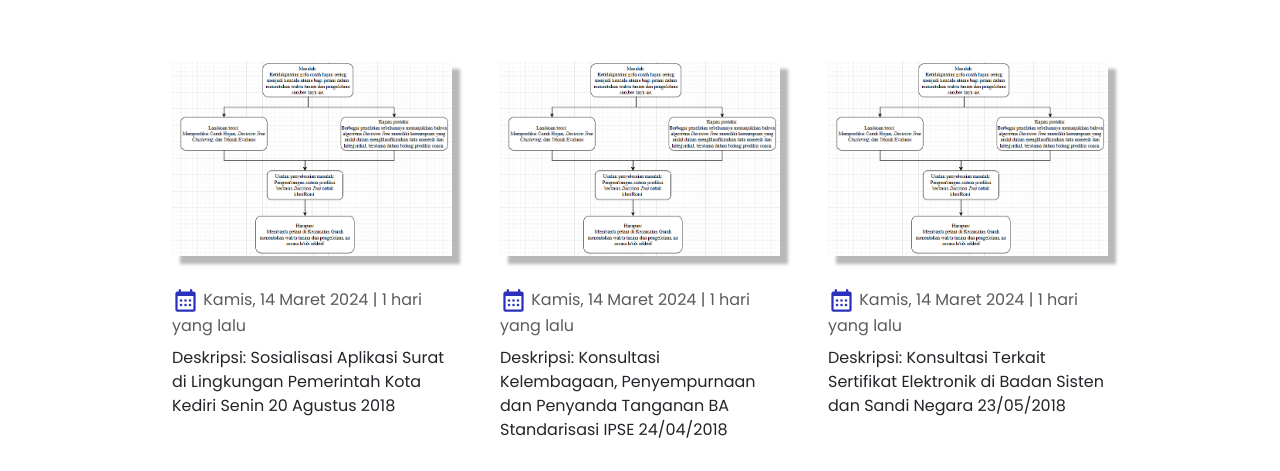
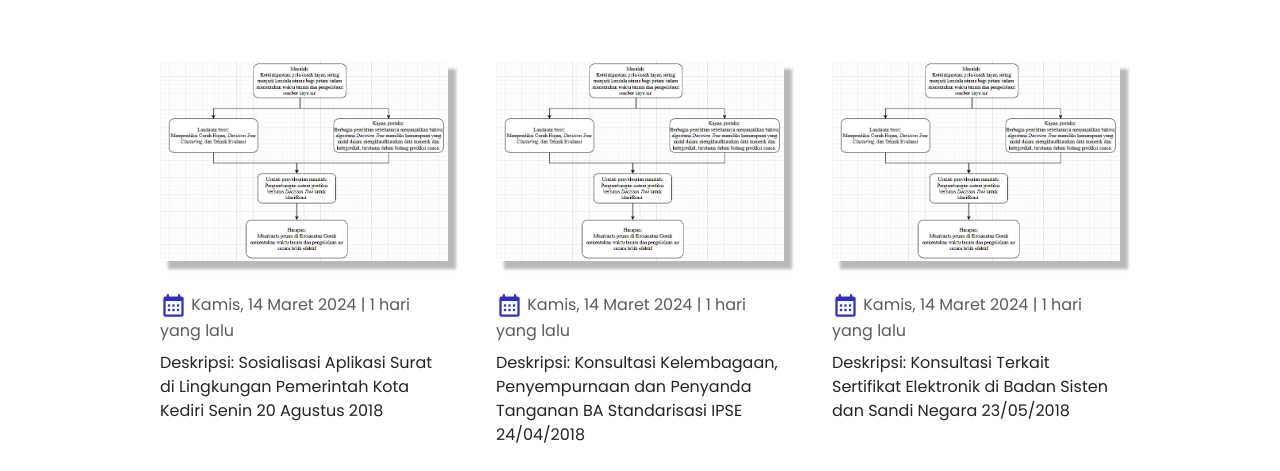
Before and after one commit to Estimata/frontend, a plain HTML site: page galeri/index.html in a window 1280 px wide. Shown: the part 267-738 px from the top of the page. Drawn offline with nearby package versions, Linux system fonts and the light colour scheme.

Commit message:
fixing the image container

```diff
--- a/galeri/index.html
+++ b/galeri/index.html
@@ -74,7 +74,6 @@
              </div>
             <div class="col fs-3 fw-bold">Galeri</div>
         </div>
-        <div class="container mt-5">
         <div class="row g-3 gx-5 my-5">
             <!-- Item 1 -->
             <div class="col-md-4">
@@ -148,7 +147,6 @@
                     <p class="mt-2">Deskripsi: Report Konsultasi Terkait Aplikasi Surat Pemerintahan Berbasis Elektronik 14/03/2018</p>
                 </div>
             </div>
-            </div>
             <ul class="pagination row justify-content-center">
                 <li class="active col-auto"><a href="#">1</a></li>
                 <li class="col-auto"><a href="#">2</a></li>
```
Lines whose indentation alone changed are shown as unchanged.
